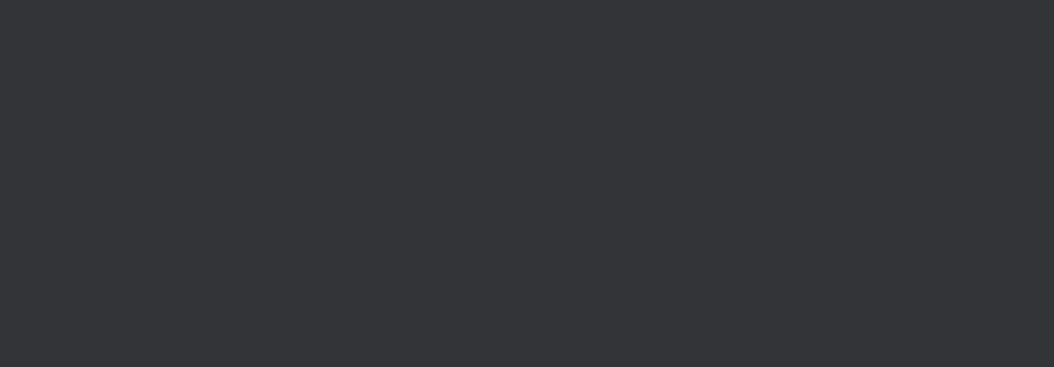
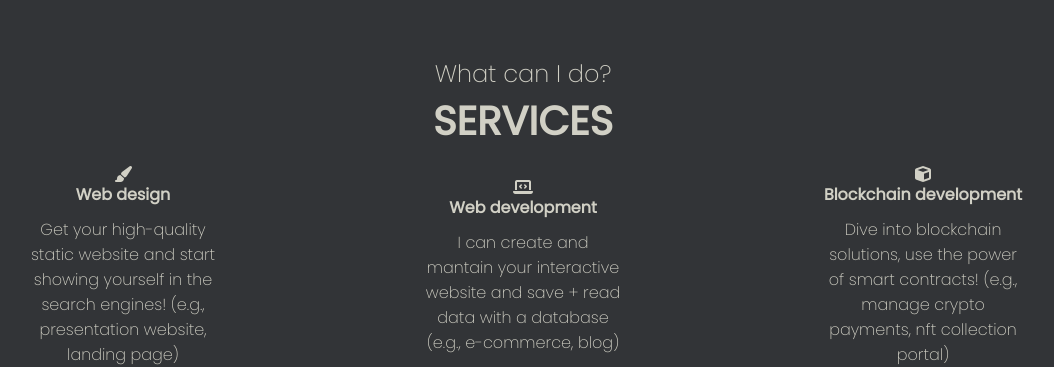
Before and after one commit to AlanRacciatti/Portfolio, a React (Create React App) app: page / in a window 1280 px wide. Shown: the part 609-976 px from the top of the page, without its empty margins (117-1171 px from the left). Before the commit the page ends 800 px from the top, so only its background shows below. Built offline with nearby package versions, Linux system fonts and the light colour scheme.

Commit message:
add services section in home

```diff
--- a/src/Components/Home/Home.js
+++ b/src/Components/Home/Home.js
@@ -2,6 +2,7 @@ import React from 'react';
 import './Home.css';
 import TypeWriter from 'typewriter-effect';
 import AboutSection from './AboutSection/AboutSection';
+import Services from './Services/Services';
 
 const Home = () => {
   return (
@@ -31,6 +32,7 @@ const Home = () => {
         </div>
       </div>
       <AboutSection />
+      <Services />
     </div>
   );
 };
--- /dev/null
+++ b/src/Components/Home/Services/Service/Service.css
@@ -0,0 +1,23 @@
+.service-item {
+    display: flex;
+    flex-direction: column;
+    justify-content: center;
+    align-items: center;
+    margin-top: 15px;
+}
+
+.service-icon {
+    color: #D1D0C5;
+}
+
+.service-title {
+    color: #D1D0C5;
+}
+
+.service-text {
+    color: #D1D0C5;
+    width: 200px;
+    font-weight: 200;
+    text-align: center;
+    margin-top: 10px;
+}
--- /dev/null
+++ b/src/Components/Home/Services/Service/Service.js
@@ -0,0 +1,14 @@
+import React from 'react';
+import './Service.css';
+
+const Service = (props) => {
+  return (
+    <div className='service-item'>
+        <i className={props.icon + ' service-icon'}></i>
+        <h4 className='service-title'>{props.title}</h4>
+        <p className='service-text'>{props.text}</p>
+    </div>
+  );
+};
+
+export default Service;
--- /dev/null
+++ b/src/Components/Home/Services/Service/ServiceItems.js
@@ -0,0 +1,17 @@
+export const ServiceItems = [
+    {
+        icon: "fas fa-paint-brush",
+        title: "Web design",
+        text: "Get your high-quality static website and start showing yourself in the search engines! (e.g., presentation website, landing page)"
+    },
+    {
+        icon: "fas fa-laptop-code",
+        title: "Web development",
+        text: "I can create and mantain your interactive website and save +  read data with a database (e.g., e-commerce, blog)"
+    },
+    {
+        icon: "fas fa-cube",
+        title: "Blockchain development",
+        text: "Dive into blockchain solutions, use the power of smart contracts! (e.g., manage crypto payments, nft collection portal)"
+    }
+]
--- /dev/null
+++ b/src/Components/Home/Services/Services.css
@@ -0,0 +1,33 @@
+.services-heading,
+.services-heading-big {
+    color: #D1D0C5;
+    text-align: center;
+}
+
+.services-headings-container {
+    position: relative;
+    top: 8em;
+    width: 100%;
+    max-width: 1200px;
+}
+
+.services-heading {
+    font-weight: 200;
+}
+
+.services-heading-big {
+    font-size: 40px;
+}
+
+.service-items-container {
+    display: flex;
+    align-items: center;
+    justify-content: space-around;
+    flex-direction: column;
+}
+
+@media screen and (min-width: 720px) {
+    .service-items-container {
+        flex-direction: row;
+    }
+}
--- /dev/null
+++ b/src/Components/Home/Services/Services.js
@@ -0,0 +1,22 @@
+import React from 'react';
+import './Services.css';
+import Service from './Service/Service';
+import { ServiceItems } from './Service/ServiceItems';
+
+const Services = () => {
+  return (
+    <div className='services-headings-container'>
+      <h2 className='services-heading'>What can I do?</h2>
+      <h2 className='services-heading-big'>SERVICES</h2>
+      <div className="service-items-container">
+        {ServiceItems.map((item, index) => {
+          return (
+            <Service key={index} icon={item.icon} title={item.title} text={item.text}/>
+          )
+        })}
+      </div>
+    </div>
+  );
+};
+
+export default Services;
```
